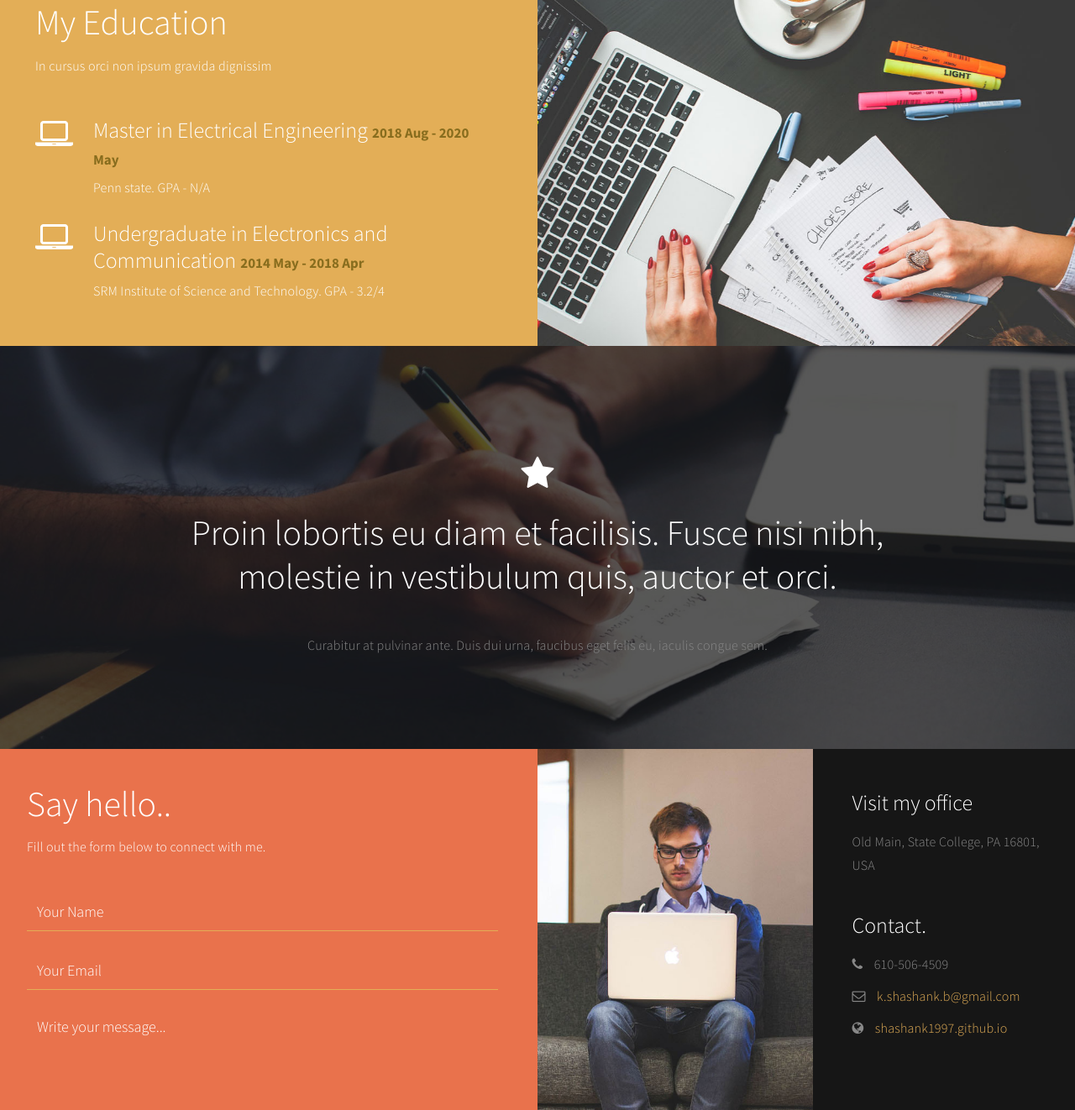
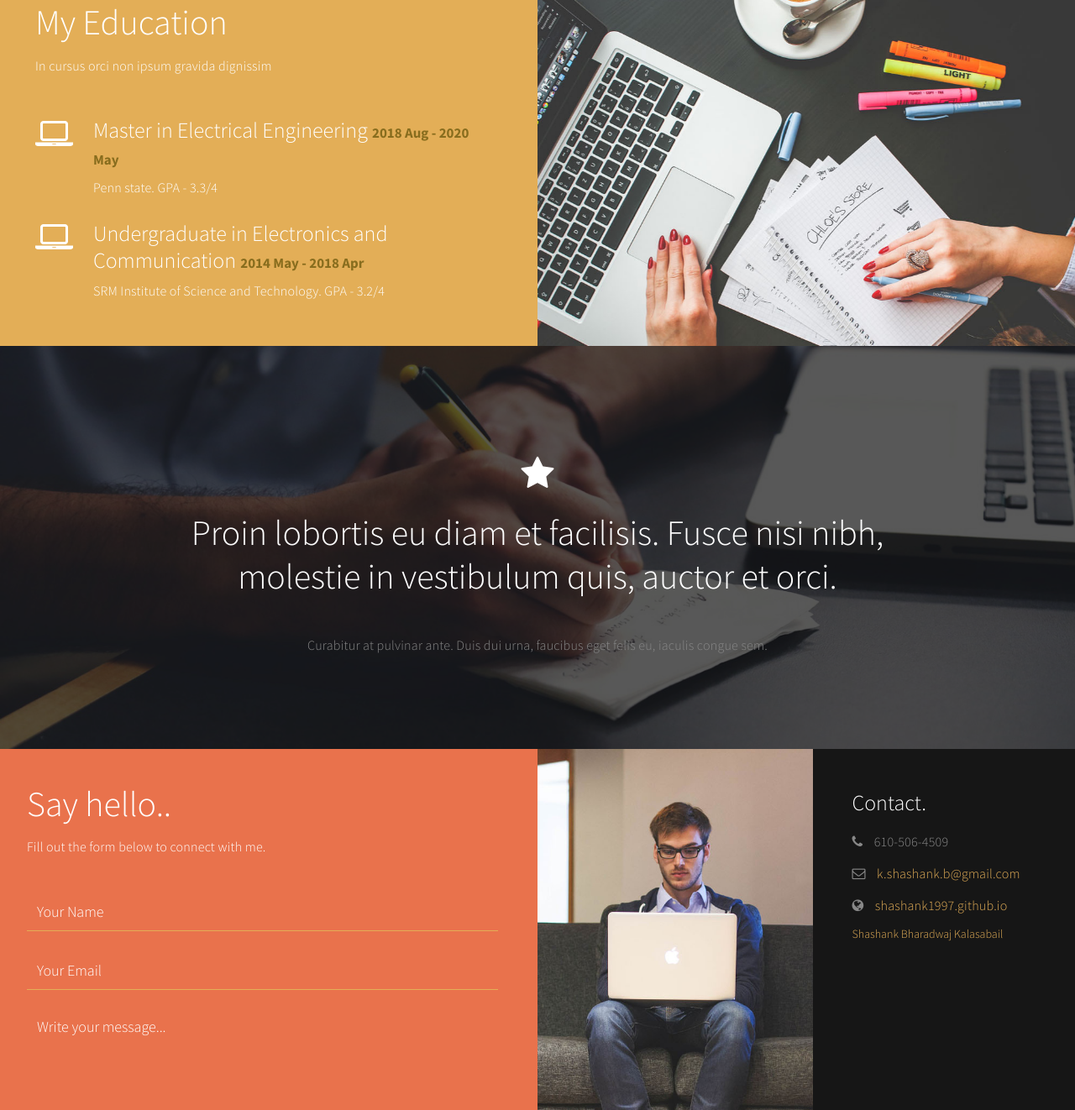
Before and after one commit to shashank1997/shashank.github.io, a plain HTML site: page index.html in a window 1280 px wide. Shown: the part 2113-3435 px from the top of the page at 84% size. Drawn offline with Linux system fonts and the light colour scheme.

Commit message:
Update index.html

```diff
--- a/index.html
+++ b/index.html
@@ -262,7 +262,7 @@ http://www.templatemo.com/tm-498-stimulus
                               </div>
                               <div class="media-body">
                                    <h3 class="media-heading">Master in Electrical Engineering <small>2018 Aug - 2020 May</small></h3>
-                                   <p class="color-white">Penn state. GPA - N/A</p>
+                                   <p class="color-white">Penn state. GPA - 3.3/4</p>
                               </div>
                          </div>
 
@@ -345,16 +345,12 @@ http://www.templatemo.com/tm-498-stimulus
 
                <div class="bg-dark col-md-3 col-sm-6">
                     <div class="contact-thumb">
-                         <div class="wow fadeInUp contact-info" data-wow-delay="0.6s">
-                              <h3 class="color-white">Visit my office</h3>
-                              <p>Old Main, State College, PA 16801, USA</p>
-                         </div>
-
                          <div class="wow fadeInUp contact-info" data-wow-delay="0.8s">
                               <h3 class="color-white">Contact.</h3>
                               <p><i class="fa fa-phone"></i> 610-506-4509</p>
-                              <p><i class="fa fa-envelope-o"></i> <a href="mailto:k.shashank.b@gmail.com">k.shashank.b@gmail.com</a></p>
+                              <p><i class="fa fa-envelope-o"></i> <a href="mailto:szk910@psu.edu">k.shashank.b@gmail.com</a></p>
                               <p><i class="fa fa-globe"></i> <a href="https://shashank1997.github.io">shashank1997.github.io</a></p>
+                         <div class="LI-profile-badge"  data-version="v1" data-size="medium" data-locale="en_US" data-type="vertical" data-theme="dark" data-vanity="shashank-bharadwaj-kalasabail-28a44519b"><a class="LI-simple-link" href='https://www.linkedin.com/in/shashank-bharadwaj-kalasabail-28a44519b?trk=profile-badge'>Shashank Bharadwaj Kalasabail</a></div>
                          </div>
 
                     </div>
@@ -381,7 +377,7 @@ http://www.templatemo.com/tm-498-stimulus
                          <li><a href="https://www.facebook.com/shashank.bharadwaj.54" class="fa fa-facebook"></a></li>
                          <li><a href="https://twitter.com/k_shashank31" class="fa fa-twitter"></a></li>
                          <li><a href="https://plus.google.com/u/0/116067091057829646245" class="fa fa-google-plus"></a></li>
-                         <li><a href="#" class="fa fa-linkedin"></a></li>
+                         <li><a href="www.linkedin.com/in/shashank-bharadwaj-kalasabail-28a44519b" class="fa fa-linkedin"></a></li>
                     </ul>
                </div>
 
```
